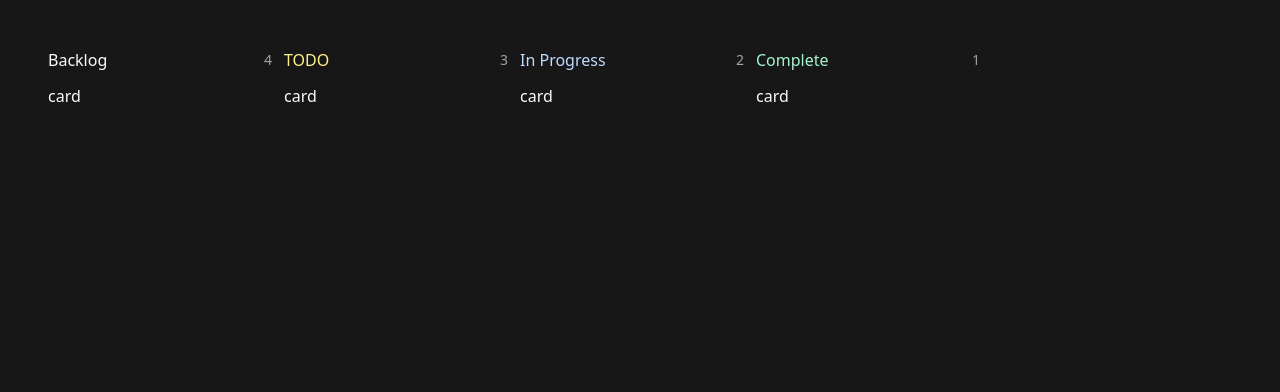
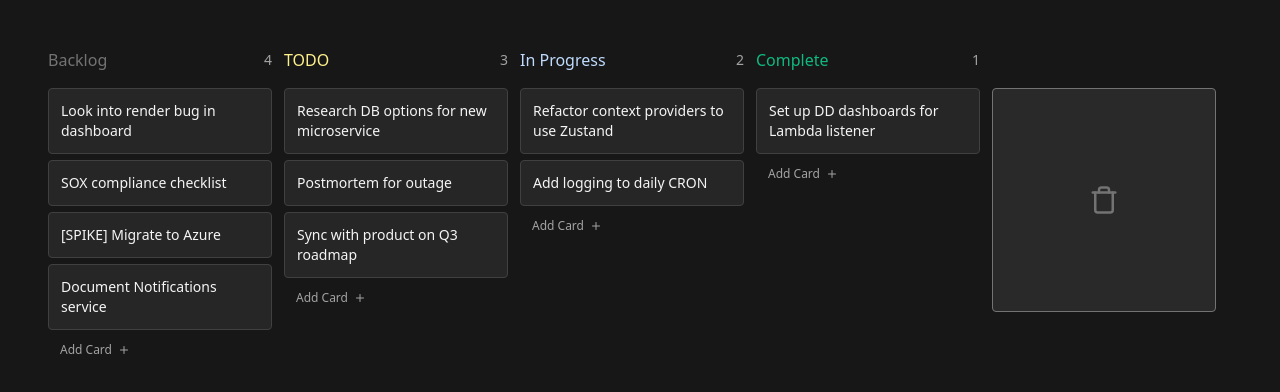
Before and after one commit to sudhanshuDongre24/react-motion, a React (Vite) app: page / in a window 1280 px wide. Shown: the top 392 px of the page. Built offline with nearby package versions, Linux system fonts and the light colour scheme.

Commit message:
add kaban board

```diff
--- a/src/examples/CustomKanban.tsx
+++ b/src/examples/CustomKanban.tsx
@@ -1,8 +1,11 @@
 import React, { Dispatch, SetStateAction, useState } from "react";
+import { FaFire } from "react-icons/fa";
+import { FiPlus, FiTrash } from "react-icons/fi";
+import { motion } from "motion/react";
 
 const CustomKanban = () => {
   return (
-    <div className="h-screen w-full bg-neutral-900 text-neutral-50">
+    <div className="h-screen  w-full bg-neutral-900 text-neutral-50">
       <Board />
     </div>
   );
@@ -14,11 +17,11 @@
   const [cards, setCards] = useState(DEFAULT_CARDS);
 
   return (
-    <div className="flex h-screen w-full gap-3 overflow-scroll p-12">
+    <div className="flex h-full w-full gap-3 overflow-scroll p-12">
       <Column
         title="Backlog"
         column="backlog"
-        headingColor="text-netural-500"
+        headingColor="text-neutral-500"
         cards={cards}
         setCards={setCards}
       />
@@ -39,10 +42,11 @@
       <Column
         title="Complete"
         column="done"
-        headingColor="text-emerald-200"
+        headingColor="text-emerald-500"
         cards={cards}
         setCards={setCards}
       />
+      <BurnBarrel setCards={setCards} />
     </div>
   );
 };
@@ -64,6 +68,107 @@
 }: ColumnProps) => {
   const [active, setActive] = useState(false);
 
+  const handleDragStart = (e: React.DragEvent, card: CardType) => {
+    e.dataTransfer.setData("cardId", card.id);
+  };
+
+  const handleDragEnd = (e: React.DragEvent) => {
+    const cardId = e.dataTransfer.getData("cardId");
+
+    setActive(false);
+    clearHighlight();
+
+    const indicators = getIndicators();
+    const { element } = getNearestIndicator(e, indicators);
+
+    const before = element.dataset.before || -"1";
+
+    if (before !== cardId) {
+      let copy = [...cards];
+
+      let cardToTransfer = copy.find((c) => c.id === cardId);
+      if (!cardToTransfer) return;
+
+      cardToTransfer = { ...cardToTransfer, column };
+
+      copy = copy.filter((c) => c.id !== cardId);
+
+      const moveToBack = before === "-1";
+
+      if (moveToBack) {
+        copy.push(cardToTransfer);
+      } else {
+        const insetAtIndex = copy.findIndex((el) => el.id === before);
+        copy.splice(insetAtIndex, 0, cardToTransfer);
+      }
+      setCards(copy);
+    }
+  };
+
+  const handleDragOver = (e: React.DragEvent) => {
+    e.preventDefault();
+    highlightIndicator(e);
+
+    setActive(true);
+  };
+
+  const clearHighlight = (els?: HTMLElement[]) => {
+    const indicators = els || getIndicators();
+
+    indicators.forEach((i) => {
+      i.style.opacity = "0";
+    });
+  };
+
+  const highlightIndicator = (e: React.DragEvent) => {
+    const indicators = getIndicators();
+
+    clearHighlight(indicators);
+
+    const el = getNearestIndicator(e, indicators);
+    el.element.style.opacity = "1";
+  };
+
+  const getNearestIndicator = (
+    e: React.DragEvent,
+    indicators: HTMLElement[]
+  ) => {
+    const DISTANCE_OFFSET = 50;
+
+    const el = indicators.reduce(
+      (closest, child) => {
+        const box = child.getBoundingClientRect();
+
+        const offset = e.clientY - (box.top + DISTANCE_OFFSET);
+
+        if (offset < 0 && offset > closest.offset) {
+          return { offset: offset, element: child };
+        } else {
+          return closest;
+        }
+      },
+      {
+        offset: Number.NEGATIVE_INFINITY,
+        element: indicators[indicators.length - 1],
+      }
+    );
+
+    return el;
+  };
+
+  const getIndicators = () => {
+    return Array.from(
+      document.querySelectorAll(
+        `[data-column="${column}"]`
+      ) as unknown as HTMLElement[]
+    );
+  };
+
+  const handleDragLeave = () => {
+    clearHighlight();
+    setActive(false);
+  };
+
   const filteredCards = cards.filter((c) => c.column === column);
 
   return (
@@ -71,17 +176,160 @@
       <div className="mb-3 flex items-center justify-between">
         <h3 className={`font-medium ${headingColor}`}>{title}</h3>
         <span className="rounded text-sm text-neutral-400">
-          {filteredCards.length}
+          {filteredCards?.length}
         </span>
       </div>
       <div
+        onDrop={handleDragEnd}
+        onDragOver={handleDragOver}
+        onDragLeave={handleDragLeave}
         className={`h-full w-full transition-colors ${
-          active ? "bg-neutral-800/5" : "bg-neutral-800/0"
-        } `}
+          active ? "bg-neutral-800/50" : "bg-neutral-800/0"
+        }`}
       >
-        card
+        {filteredCards?.map((c) => {
+          return <Card key={c.id} {...c} handleDragStart={handleDragStart} />;
+        })}
+        <DropIndicator beforeId={null} column={column} />
+        <AddCard column={column} setCards={setCards} />
       </div>
     </div>
+  );
+};
+
+type CardProps = CardType & {
+  handleDragStart: Function;
+};
+
+const Card = ({ title, id, column, handleDragStart }: CardProps) => {
+  return (
+    <>
+      <DropIndicator beforeId={id} column={column} />
+      <motion.div
+        layout
+        layoutId={id}
+        draggable="true"
+        onDragStart={(e) => handleDragStart(e, { title, id, column })}
+        className="cursor-grab rounded border border-neutral-700 p-3 bg-neutral-800 active:cursor-grabbing"
+      >
+        <p className="text-sm text-neutral-100">{title}</p>
+      </motion.div>
+    </>
+  );
+};
+
+const BurnBarrel = ({
+  setCards,
+}: {
+  setCards: Dispatch<SetStateAction<CardType[]>>;
+}) => {
+  const [active, setActive] = useState(false);
+
+  const handleDragOver = (e: React.DragEvent<HTMLDivElement>) => {
+    e.preventDefault();
+    setActive(true);
+  };
+  const handleDragLeave = () => {
+    setActive(false);
+  };
+  const handleDragEnd = (e: React.DragEvent<HTMLDivElement>) => {
+    const cardId = e.dataTransfer?.getData("cardId");
+
+    setCards((pv) => pv.filter((c) => c.id !== cardId));
+    setActive(false);
+  };
+
+  return (
+    <div
+      onDrop={handleDragEnd}
+      onDragOver={handleDragOver}
+      onDragLeave={handleDragLeave}
+      className={`mt-10 grid h-56 w-56 shrink-0 place-content-center rounded border text-3xl ${
+        active
+          ? "border-red-800 bg-red-800/20 text-red-500"
+          : "border-neutral-500 bg-neutral-500/20 text-neutral-500"
+      }`}
+    >
+      {active ? <FaFire className="animate-bounce" /> : <FiTrash />}
+    </div>
+  );
+};
+
+type DropIndicatorProps = {
+  beforeId: string | null;
+  column: string;
+};
+const DropIndicator = ({ beforeId, column }: DropIndicatorProps) => {
+  return (
+    <div
+      data-before={beforeId || "-1"}
+      data-column={column}
+      className="my-0.5 h-0.5 w-full bg-violet-400 opacity-0"
+    />
+  );
+};
+
+type AddCardProps = {
+  column: ColumnType;
+  setCards: Dispatch<SetStateAction<CardType[]>>;
+};
+
+const AddCard = ({ column, setCards }: AddCardProps) => {
+  const [text, setText] = useState("");
+  const [adding, setAdding] = useState(false);
+
+  const handleSubmit = (e: React.FormEvent<HTMLFormElement>) => {
+    e.preventDefault();
+
+    if (!text.trim().length) return;
+
+    const newCard = {
+      column,
+      title: text.trim(),
+      id: Math.random().toString(),
+    };
+
+    setCards((pv) => [...pv, newCard]);
+    setAdding(false);
+  };
+
+  return (
+    <>
+      {adding ? (
+        <motion.form layout onSubmit={handleSubmit}>
+          <textarea
+            onChange={(e) => setText(e.target.value)}
+            autoFocus
+            placeholder="Add new Task..."
+            className="w-full rounded border border-violet-400 bg-violet-400/20 p-3 text-sm text-neutral-50 placeholder-violet-300 focus:outline-0"
+          />
+          <div className="mt-1.5 flex items-center justify-end gap-1.5">
+            <button
+              className="px-3 py-1.5 text-xs text-neutral-400 transition-colors hover:text-neutral-50"
+              onClick={() => setAdding(false)}
+            >
+              Close
+            </button>
+            <button
+              type="submit"
+              className="flex items-center gap-1.5 rounded bg-neutral-50 px-3 py-1.5 text-xs text-neutral-950 transition-colors hover:bg-neutral-300"
+            >
+              <span>Add</span>
+              <FiPlus />
+            </button>
+          </div>
+        </motion.form>
+      ) : (
+        <motion.button
+          layout
+          onClick={() => setAdding(true)}
+          className="flex w-full items-center gap-1.5 px-3 py-1.5 text-xs text-neutral-400 transition-colors hover:text-neutral-50"
+        >
+          <span>Add Card</span>
+          <FiPlus />
+        </motion.button>
+      )}
+    </>
   );
 };
 
@@ -89,9 +337,7 @@
 
 type CardType = {
   title: string;
-
   id: string;
-
   column: ColumnType;
 };
 
```
